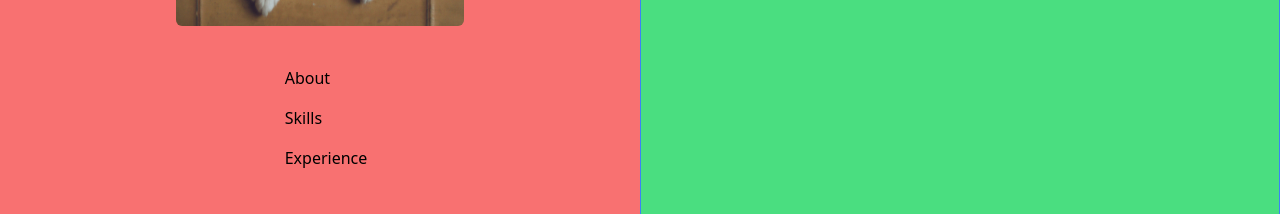
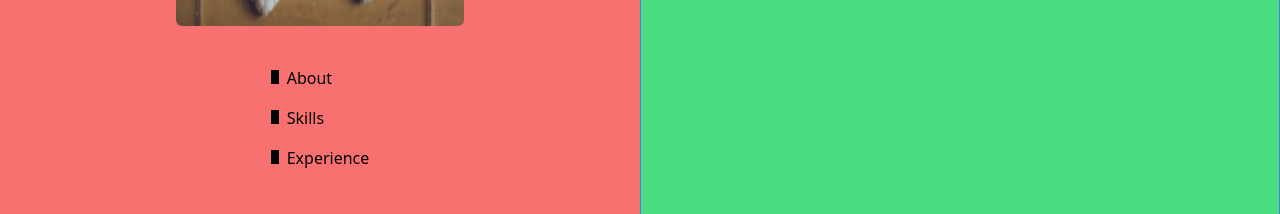
Before and after one commit to danialabubakar91/portfoliov2, a React (Vite) app: page / in a window 1280 px wide. Shown: the part 330-544 px from the top of the page. Built offline with nearby package versions, Linux system fonts and the light colour scheme.

Commit message:
added scroll in view function

```diff
--- /dev/null
+++ b/src/hooks/useInViewPort.tsx
@@ -0,0 +1,21 @@
+import { useState, useEffect } from 'react';
+
+function useInViewPort<T extends HTMLElement>(ref: React.RefObject<T>, options?: IntersectionObserverInit) {
+  const [ inViewport, setInViewport ] = useState(false);
+  useEffect(() => {
+    const observer = new IntersectionObserver(([ entry ]) => {
+      setInViewport(entry.isIntersecting);
+    }, options);
+    const currentRef = ref.current;
+    if (currentRef) {
+      observer.observe(currentRef);
+    }
+    return () => {
+      if (currentRef) {
+        observer.unobserve(currentRef);
+      }
+    };
+  }, [ options, ref ]);
+  return inViewport;
+}
+export default useInViewPort;
--- a/src/pages/Home.tsx
+++ b/src/pages/Home.tsx
@@ -1,137 +1,24 @@
 import profileImg from "../assets/profile.jpg";
-import { useRef, useEffect, useState } from "react";
-import { useLocation } from 'react-router-dom'
+import { useRef } from "react";
 import {HashLink} from 'react-router-hash-link'
-
-// const Home: React.FC = () => {
-//   const aboutRef = useRef<HTMLDivElement>(null);
-//   const skillsRef = useRef<HTMLDivElement>(null);
-//   const experienceRef = useRef<HTMLDivElement>(null);
-//   const [activeSection, setActiveSection] = useState<string>("about");
-
-//   const handleScroll = () => {
-//     const scrollPosition = window.scrollY;
-
-//     if (
-//       experienceRef.current &&
-//       scrollPosition >= experienceRef.current.offsetTop &&
-//       activeSection !== "experience"
-//     ) {
-//       setActiveSection("experience");
-//     } else if (
-//       skillsRef.current &&
-//       scrollPosition >= skillsRef.current.offsetTop &&
-//       activeSection !== "skills"
-//     ) {
-//       setActiveSection("skills");
-//     } else if (
-//       aboutRef.current &&
-//       scrollPosition >= aboutRef.current.offsetTop &&
-//       activeSection !== "about"
-//     ) {
-//       setActiveSection("about");
-//     }
-//   };
-
-//   useEffect(() => {
-//     window.addEventListener("scroll", handleScroll);
-//     return () => {
-//       window.removeEventListener("scroll", handleScroll);
-//     };
-//   }, [activeSection]);
-
-//   const doClick = (event: React.MouseEvent<HTMLAnchorElement>) => {
-//     event.preventDefault();
-//     const href = event.currentTarget.getAttribute("href");
-//     if (href) {
-//       const targetRef =
-//         href === "#about"
-//           ? aboutRef.current
-//           : href === "#skills"
-//           ? skillsRef.current
-//           : experienceRef.current;
-//       if (targetRef) {
-//         targetRef.scrollIntoView({ behavior: "smooth" });
-//         window.history.pushState(null, "", href);
-//         setActiveSection(href.substring(1));
-//       }
-//     }
-//   };
-
-//   console.log(`the location: ${useLocation().pathname}`)
-//   return (
-//     <div className="flex h-screen overflow-y-hidden">
-//       <section className="w-3/6 p-6 flex flex-col items-center bg-red-400">
-//         <img
-//           className="h-72 w-72 rounded-md"
-//           src={profileImg}
-//           alt="Profile Image"
-//         />
-//         <nav className="my-10">
-//           <ul>
-//             <li className="mb-4 group">
-//               <span
-//                 className={`${activeSection==='about' ?
-//                   'inline-block bg-black w-2 h-3.5 mr-2':
-//                   'inline-block bg-red-400 w-1 h-3.5 mr-2 transition-width ease-in-out duration-300 group-hover:inline-block group-hover:w-2 group-hover:bg-black'
-//                 }`}
-//               />
-//               <a href="#about" onClick={doClick}>
-//                 About
-//               </a>
-//             </li>
-//             <li className="mb-4 group">
-//               <span
-//                 className={`${activeSection==='skills' ?
-//                   'inline-block bg-black w-2 h-3.5 mr-2':
-//                   'inline-block bg-red-400 w-1 h-3.5 mr-2 transition-width ease-in-out duration-300 group-hover:inline-block group-hover:w-2 group-hover:bg-black'
-//                 }`}
-//               />
-//               <a href="#skills" onClick={doClick}>
-//                 Skills
-//               </a>
-//             </li>
-//             <li className="mb-4 group">
-//               <span
-//                 className={`${activeSection==='experience' ?
-//                   'inline-block bg-black w-2 h-3.5 mr-2':
-//                   'inline-block bg-red-400 w-1 h-3.5 mr-2 transition-width ease-in-out duration-300 group-hover:inline-block group-hover:w-2 group-hover:bg-black'
-//                 }`}
-//               />
-//               <a href="#experience" onClick={doClick}>
-//                 Experience
-//               </a>
-//             </li>
-//           </ul>
-//         </nav>
-//       </section>
-//       <section className="w-3/6 bg-green-400 overflow-y-auto">
-//         <h1 ref={aboutRef} id="about" className="h-full border border-blue-500">
-//           About
-//         </h1>
-//         <h1
-//           ref={skillsRef}
-//           id="skills"
-//           className="h-full border border-blue-500"
-//         >
-//           Skills
-//         </h1>
-//         <h1
-//           ref={experienceRef}
-//           id="experience"
-//           className="h-full border border-blue-500"
-//         >
-//           Experience
-//         </h1>
-//       </section>
-//     </div>
-//   );
-// };
+import useInViewPort from '../hooks/useInViewPort'
 
 const Home: React.FC = () => {
+  const aboutRef = useRef<HTMLElement>(null);
+  const skillsRef = useRef<HTMLElement>(null);
+  const experienceRef = useRef<HTMLElement>(null);
+
+  const aboutInView = useInViewPort(aboutRef, { threshold: 0.5 });
+  const skillsInView = useInViewPort(skillsRef, { threshold: 0.5 });
+  const experienceInView = useInViewPort(experienceRef, { threshold: 0.5 });
+
+  console.log(`aboutInView: ${aboutInView}`)
+  console.log(`skillsInView: ${skillsInView}`)
+  console.log(`experienceInView: ${experienceInView}`)
+
   return (
     <div className="flex h-screen overflow-y-hidden">
-      <div className="w-3/6 p-6 flex flex-col items-center bg-red-400">
+      <div id="left-section" className="w-3/6 p-6 flex flex-col items-center bg-red-400">
         <img
           className="h-72 w-72 rounded-md"
           src={profileImg}
@@ -140,24 +27,27 @@ const Home: React.FC = () => {
         <nav className="my-10">
           <ul>
           <li className="mb-4 group">
-              <span className='inline-block bg-red-400 w-1 h-3.5 mr-2 transition-width ease-in-out duration-300 group-hover:inline-block group-hover:w-2 group-hover:bg-black'/>
+              <span className={`inline-block w-1 h-3.5 mr-2 transition-width ease-in-out duration-300
+                ${aboutInView ? 'w-2 bg-black' : 'group-hover:w-2 group-hover:bg-black'}`}/>
               <HashLink smooth to="/#about">About</HashLink>
             </li>
             <li className="mb-4 group">
-              <span className='inline-block bg-red-400 w-1 h-3.5 mr-2 transition-width ease-in-out duration-300 group-hover:inline-block group-hover:w-2 group-hover:bg-black'/>
+            <span className={`inline-block w-1 h-3.5 mr-2 transition-width ease-in-out duration-300
+                ${skillsInView ? 'w-2 bg-black' : 'group-hover:w-2 group-hover:bg-black'}`}/>
               <HashLink smooth to="/#skills">Skills</HashLink>
             </li>
             <li className="mb-4 group">
-              <span className='inline-block bg-red-400 w-1 h-3.5 mr-2 transition-width ease-in-out duration-300 group-hover:inline-block group-hover:w-2 group-hover:bg-black'/>
+            <span className={`inline-block w-1 h-3.5 mr-2 transition-width ease-in-out duration-300
+                ${experienceInView ? 'w-2 bg-black' : 'group-hover:w-2 group-hover:bg-black'}`}/>
               <HashLink smooth to="/#experience">Experience</HashLink>
             </li>
           </ul>
         </nav>
       </div>
-      <div className="w-3/6 bg-green-400 overflow-y-auto">
-        <section id="about" className="h-full border border-blue-500">About</section>
-        <section id="skills" className="h-full border border-blue-500">Skills</section>
-        <section id="experience" className="h-full border border-blue-500">Experience</section>
+      <div id="right-section" className="w-3/6 bg-green-400 overflow-y-auto">
+        <section ref={aboutRef} id="about" className="h-full border border-blue-500">About</section>
+        <section ref={skillsRef} id="skills" className="h-full border border-blue-500">Skills</section>
+        <section ref={experienceRef} id="experience" className="h-full border border-blue-500">Experience</section>
       </div>
     </div>
   );
```
Also changed, not shown: src/hooks/useIntersectionObserver.tsx (deleted, +0 -8 lines).
